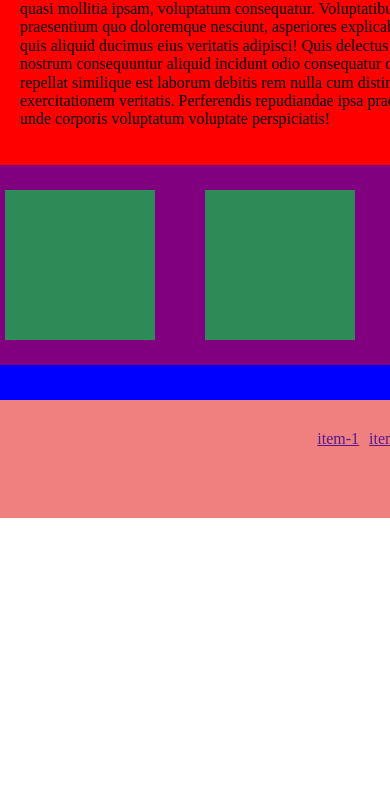
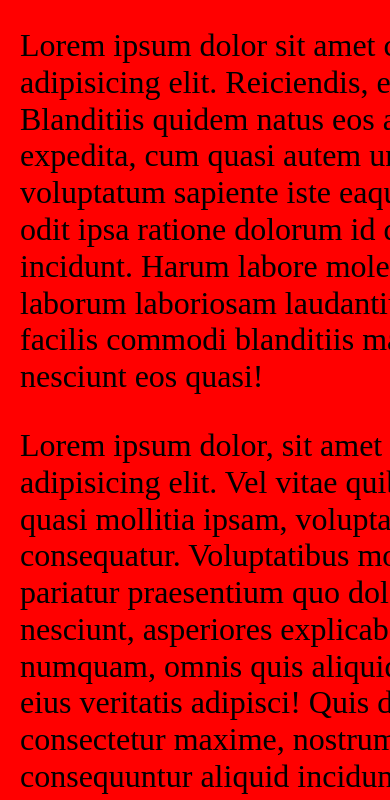
Before and after one commit to olekmorawski/layout, a plain HTML site: page index.html in a window 390 px wide. Shown: the part 326-1126 px from the top of the page. Before the commit the page ends 844 px from the top, so only its background shows below. Drawn offline with Linux system fonts and the light colour scheme.

Commit message:
Finished?

```diff
--- a/styles/src/css/app.css
+++ b/styles/src/css/app.css
@@ -1,3 +1,15 @@
+html,
+body {
+  font-size: 16px;
+}
+
+@media (max-width: 600px) {
+  html,
+  body {
+    font-size: 32px;
+  }
+}
+
 body {
   display: flex;
   flex-direction: column;
@@ -10,7 +22,7 @@ body {
 
 .box {
   width: 200%;
-  max-width: 1080px;
+  max-width: 61.25rem;
   margin-inline: auto;
   background-color: lightcoral;
 }
```
